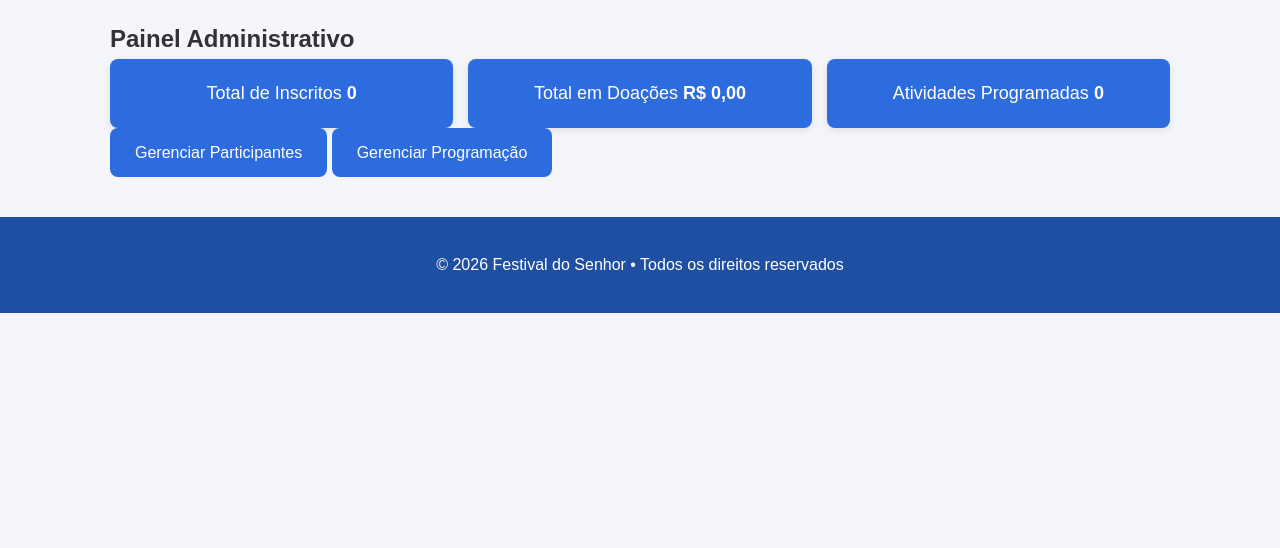
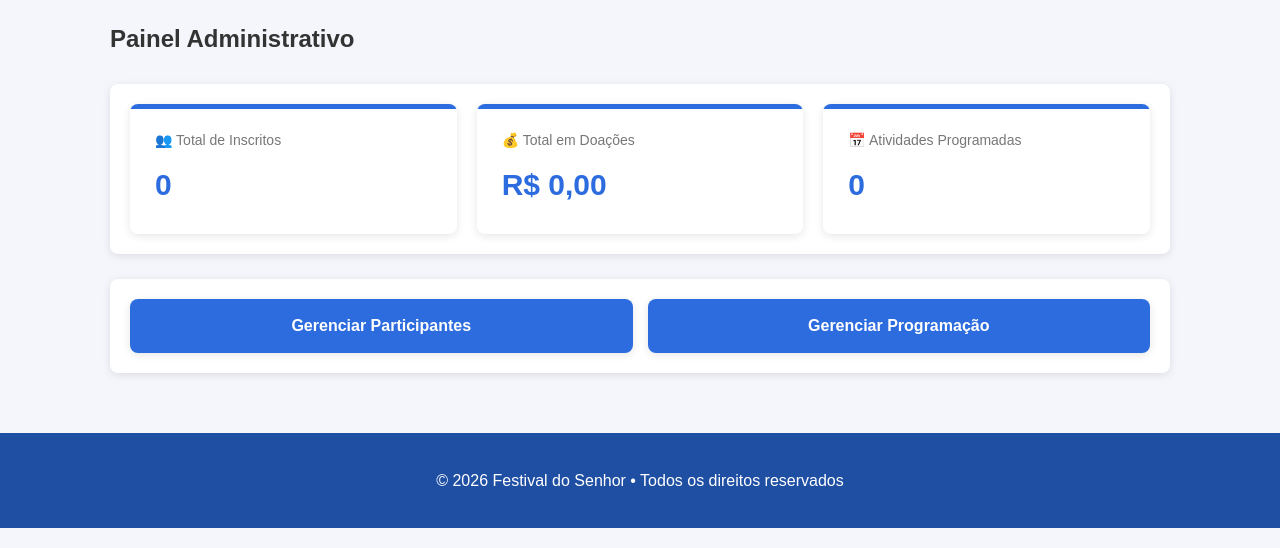
Before and after one commit to JssMelo/pwsenac2026, a PHP site: page /pwsenac2026/admin/dashboard.php in a window 1280 px wide. Shown: the part 252-800 px from the top of the page. Run offline with PHP 8.4, Linux system fonts and the light colour scheme; a user stored in the database is signed in; data that the repository does not hold is empty.

Commit message:
1602.1457

```diff
--- a/admin/dashboard.php
+++ b/admin/dashboard.php
@@ -6,9 +6,17 @@ $pageTitle = "Dashboard ADM";
 require_once __DIR__ . '/../includes/header.php';
 require_once __DIR__ . '/../includes/nav.php';
 
-// métricas
+// =====================
+// MÉTRICAS
+// =====================
+
 $totalParticipantes = $pdo->query("SELECT COUNT(*) FROM participantes")->fetchColumn();
-$totalDoacoes = $pdo->query("SELECT SUM(doacao) FROM participantes")->fetchColumn();
+
+$totalDoacoes = $pdo->query("
+    SELECT COALESCE(SUM(doacao), 0)
+    FROM participantes
+")->fetchColumn();
+
 $totalEventos = $pdo->query("SELECT COUNT(*) FROM programacao")->fetchColumn();
 ?>
 
@@ -16,38 +24,36 @@ $totalEventos = $pdo->query("SELECT COUNT(*) FROM programacao")->fetchColumn();
 
     <h2>Painel Administrativo</h2>
 
-    <div class="cards">
+    <section class="cards-dashboard">
 
         <div class="card-dashboard">
-            <span>Total de Inscritos</span>
+            <span>👥 Total de Inscritos</span>
             <strong><?= $totalParticipantes ?></strong>
         </div>
 
         <div class="card-dashboard">
-            <span>Total em Doações</span>
-            <strong>
-                R$ <?= number_format($totalDoacoes, 2, ',', '.') ?>
-            </strong>
+            <span>💰 Total em Doações</span>
+            <strong>R$ <?= number_format((float)$totalDoacoes, 2, ',', '.') ?></strong>
         </div>
 
         <div class="card-dashboard">
-            <span>Atividades Programadas</span>
+            <span>📅 Atividades Programadas</span>
             <strong><?= $totalEventos ?></strong>
         </div>
 
-    </div>
+    </section>
 
-    <div class="atalhos">
+    <section class="atalhos-dashboard">
 
-        <a href="<?= BASE_URL ?>admin/participantes.php" class="btn">
+        <a href="<?= BASE_URL ?>admin/participantes.php" class="btn-dashboard">
             Gerenciar Participantes
         </a>
 
-        <a href="<?= BASE_URL ?>admin/programacao.php" class="btn">
+        <a href="<?= BASE_URL ?>admin/programacao.php" class="btn-dashboard">
             Gerenciar Programação
         </a>
 
-    </div>
+    </section>
 
 </main>
 
--- a/css/style.css
+++ b/css/style.css
@@ -278,3 +278,77 @@ footer{
   }
 
 }
+
+/* ================= DASHBOARD PRO ================= */
+
+.cards-dashboard{
+  display:grid;
+  grid-template-columns:repeat(auto-fit,minmax(240px,1fr));
+  gap:20px;
+  margin:25px 0;
+}
+
+.card-dashboard{
+  background:var(--cor-branca);
+  border-radius:var(--borda);
+  padding:25px;
+  box-shadow:var(--sombra);
+  position:relative;
+  overflow:hidden;
+  transition:.3s;
+}
+
+.card-dashboard:hover{
+  transform:translateY(-5px);
+}
+
+.card-dashboard span{
+  display:block;
+  font-size:14px;
+  color:#777;
+  margin-bottom:10px;
+}
+
+.card-dashboard strong{
+  font-size:30px;
+  color:var(--cor-primaria);
+}
+
+/* linha decorativa topo */
+.card-dashboard::before{
+  content:"";
+  position:absolute;
+  top:0;
+  left:0;
+  width:100%;
+  height:5px;
+  background:var(--cor-primaria);
+}
+
+/* atalhos */
+
+.atalhos-dashboard{
+  display:flex;
+  flex-wrap:wrap;
+  gap:15px;
+  margin-top:10px;
+}
+
+.btn-dashboard{
+  flex:1;
+  min-width:220px;
+  text-align:center;
+  background:var(--cor-primaria);
+  color:white;
+  padding:14px;
+  border-radius:var(--borda);
+  text-decoration:none;
+  font-weight:bold;
+  transition:.3s;
+  box-shadow:var(--sombra);
+}
+
+.btn-dashboard:hover{
+  background:var(--cor-primaria-hover);
+  transform:scale(1.03);
+}
--- a/includes/config.php
+++ b/includes/config.php
@@ -1,7 +1,10 @@
 <?php
 
 // ===== URL BASE DO PROJETO =====
-define('BASE_URL', 'http://localhost/pwsenac2026/');
+if (!defined('BASE_URL')) {
+    define('BASE_URL', 'http://localhost/pwsenac2026/');
+}
+
 
 // ===== CONFIG BANCO =====
 $host = "localhost";
```
Also changed, not shown: public/participantes.php (+54 -15 lines).
